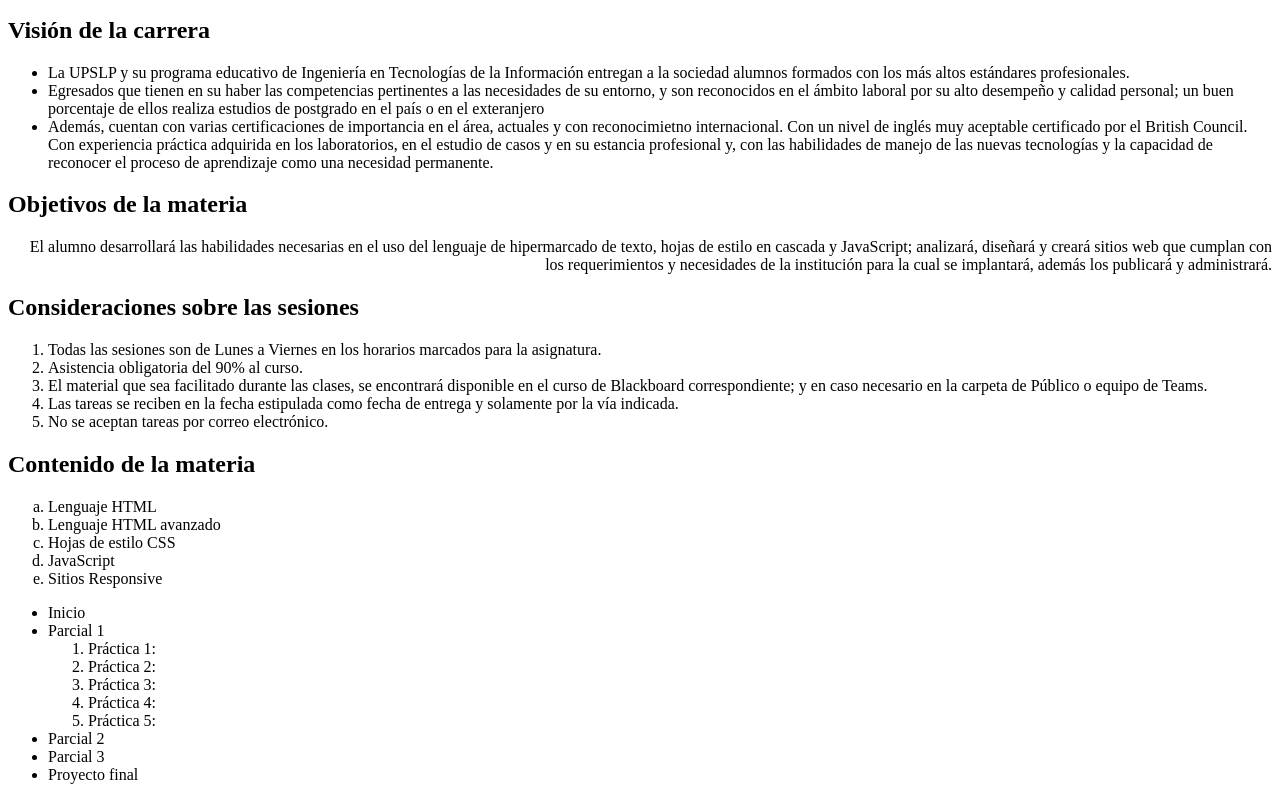
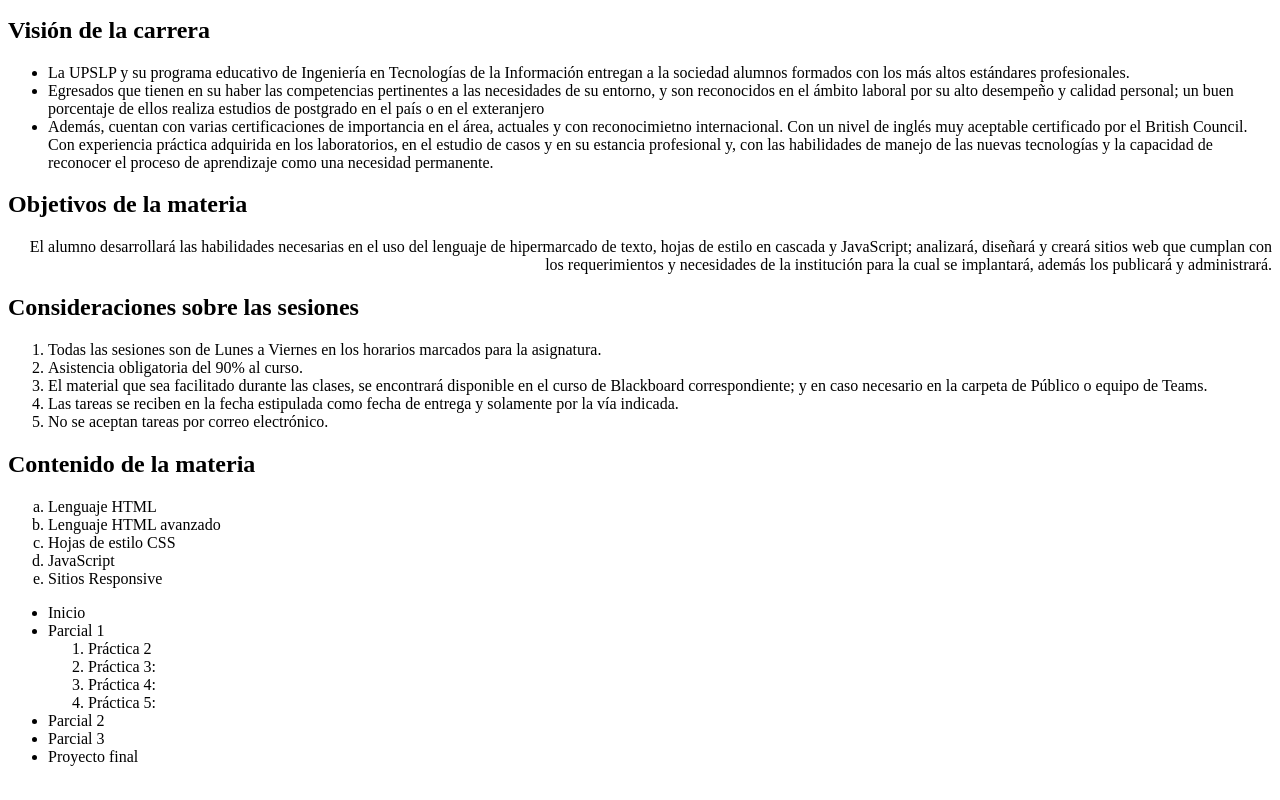
Before and after one commit to PoliKevin/Portafolio_PrograWebI, a plain HTML site: page index.html in a window 1280 px wide. Shown: the part 1103-1903 px from the top of the page. Drawn offline with Linux system fonts and the light colour scheme.

Commit message:
Update index.html

```diff
--- a/index.html
+++ b/index.html
@@ -96,8 +96,7 @@
             <li>Inicio</li>
             <li>Parcial 1</li>
                 <ol>
-                    <li>Práctica 1:</li>
-                    <li>Práctica 2:</li>
+                    <li><a href:"practica_2.html">Práctica 2</a></li>
                     <li>Práctica 3:</li>
                     <li>Práctica 4:</li>
                     <li>Práctica 5:</li>
```
